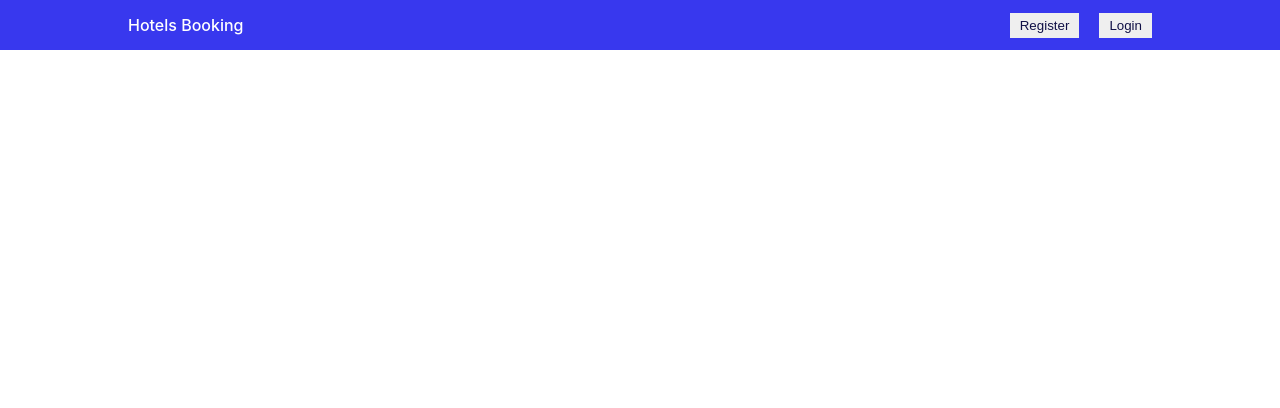
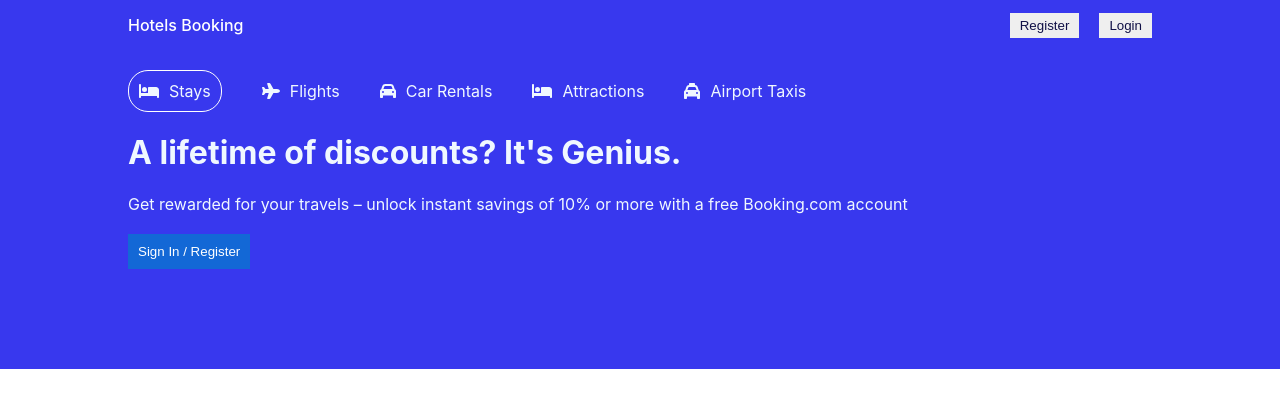
Before and after one commit to rayhansheikh99/Hotels-Booking, a React (Create React App) app in the folder client/: page / in a window 1280 px wide. Shown: the top 408 px of the page. Built offline with nearby package versions, Linux system fonts and the light colour scheme.

Commit message:
header added

```diff
--- a/client/src/Components/Header/Header.js
+++ b/client/src/Components/Header/Header.js
@@ -1,13 +1,36 @@
 import React from 'react';
-import "./header.css"
-
+import "./header.css";
+import { FontAwesomeIcon } from '@fortawesome/react-fontawesome'
+import { faBed, faCar, faPlane, faTaxi } from '@fortawesome/free-solid-svg-icons'
 const Header = () => {
     return (
         <div className='header'>
-            <div className="header-list">
-                <div className="header-list-item">
-
+            <div className='header-container'>
+                <div className="header-list">
+                    <div className="header-list-item active">
+                    <FontAwesomeIcon icon={faBed} />
+                    <span>Stays</span>
+                    </div>
+                    <div className="header-list-item">
+                    <FontAwesomeIcon icon={faPlane} />
+                    <span>Flights</span>
+                    </div>
+                    <div className="header-list-item">
+                    <FontAwesomeIcon icon={faCar} />
+                    <span>Car Rentals</span>
+                    </div>
+                    <div className="header-list-item">
+                    <FontAwesomeIcon icon={faBed} />
+                    <span>Attractions</span>
+                    </div>
+                    <div className="header-list-item">
+                    <FontAwesomeIcon icon={faTaxi} />
+                    <span>Airport Taxis</span>
+                    </div>
                 </div>
+                <h1 className='header-title'>A lifetime of discounts? It's Genius.</h1>
+                <p className='header-desc'>Get rewarded for your travels – unlock instant savings of 10% or more with a free Booking.com account</p>
+                <button className='header-btn'>Sign In / Register</button>
             </div>
         </div>
     );
--- a/client/src/Components/Header/header.css
+++ b/client/src/Components/Header/header.css
@@ -0,0 +1,36 @@
+.header{
+    background-color: rgb(56, 56, 238);
+    color: aliceblue;
+    display: flex;
+    justify-content: center;
+}
+.header-container{
+    width: 100%;
+    max-width: 1024px;
+    margin: 20px 0px 100px 0px;
+}
+.header-list{
+    display: flex;
+    gap: 40px;
+}
+.header-list-item{
+    display: flex;
+    align-items: center;
+    gap: 10px;
+}
+.header-list-item.active{
+    border: 1px solid white;
+    padding: 10px;
+    border-radius: 20px;
+}
+.header-desc{
+    margin: 20px 0
+}
+.header-btn{
+    padding: 10px;
+    background-color: rgb(19, 104, 214);
+    color: white;
+    border: none;
+    font-weight: 500;
+    cursor: pointer;
+}
```
